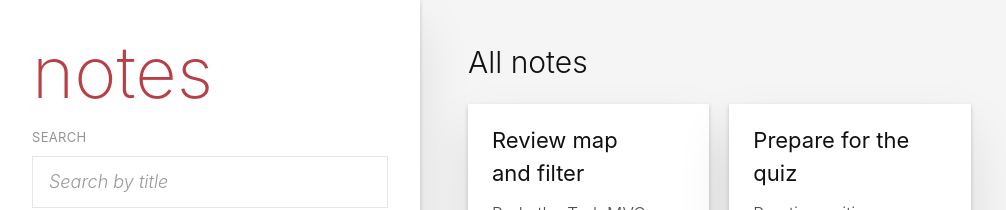
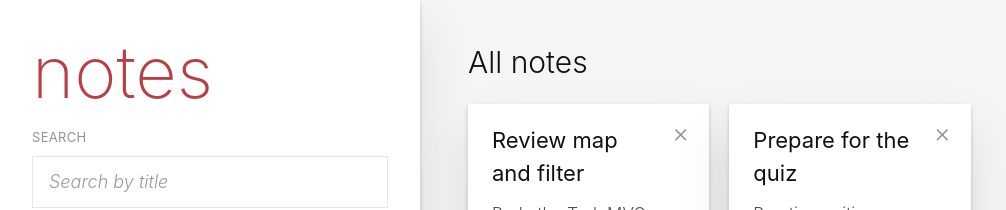
Before and after one commit to seanrileydelacruz444/csit340g7-notes, a React (Vite) app: page / in a window 1280 px wide. Shown: the top 210 px of the page, without its empty margins (0-1006 px from the left). Built offline with nearby package versions, Linux system fonts and the light colour scheme.

Commit message:
feat: delete a note

```diff
--- a/src/components/Notes.jsx
+++ b/src/components/Notes.jsx
@@ -17,6 +17,10 @@ export default function Notes() {
         e.preventDefault();
         setNotes((prev) => [...prev, {id: crypto.randomUUID(), text: form.title, body: form.body}]);
         setForm({title: "", body: ""});
+    }
+
+    const handleDelete = (id) => {
+        setNotes((prev) => prev.filter((note) => note.id !== id));
     }
 
 
@@ -66,6 +70,11 @@ export default function Notes() {
                     {notes.map((note) => (
                         <li key={note.id} className="relative min-h-32 bg-white px-6 py-5 shadow-[0_2px_4px_0_rgba(0,0,0,0.2),0_25px_50px_0_rgba(0,0,0,0.1)]">
                             <NoteCard title={note.text} body={note.body} />
+                            <button
+                                type="button"
+                                className="absolute top-4 right-5 cursor-pointer text-[26px] leading-none text-[#949494] hover:text-[#c18585]"
+                                onClick={() => handleDelete(note.id)}
+                            >×</button>
                         </li>
                     ))}
                 </ul>
```
